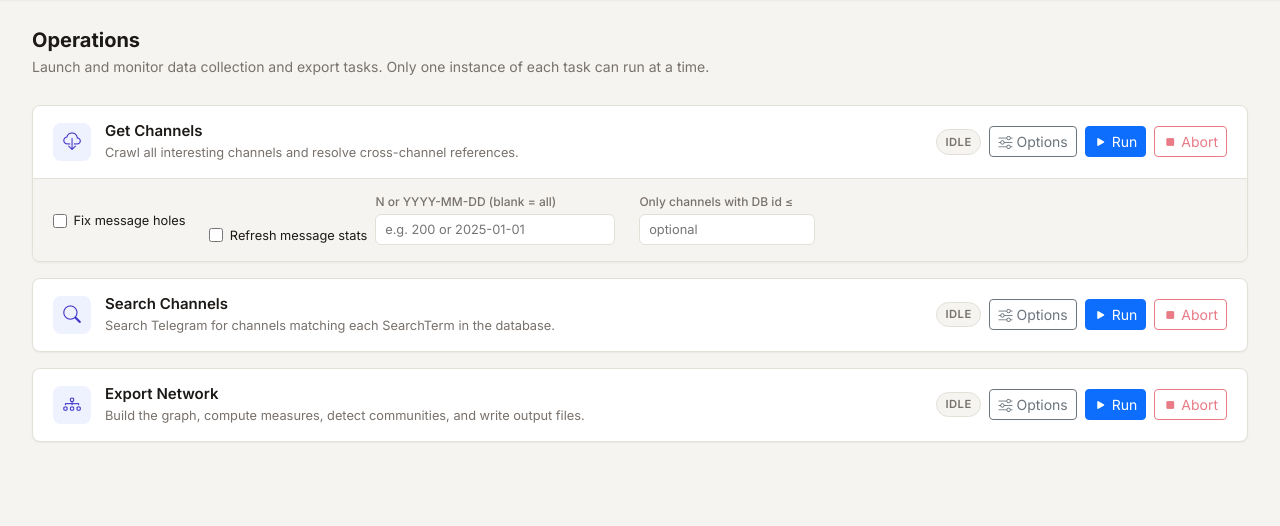
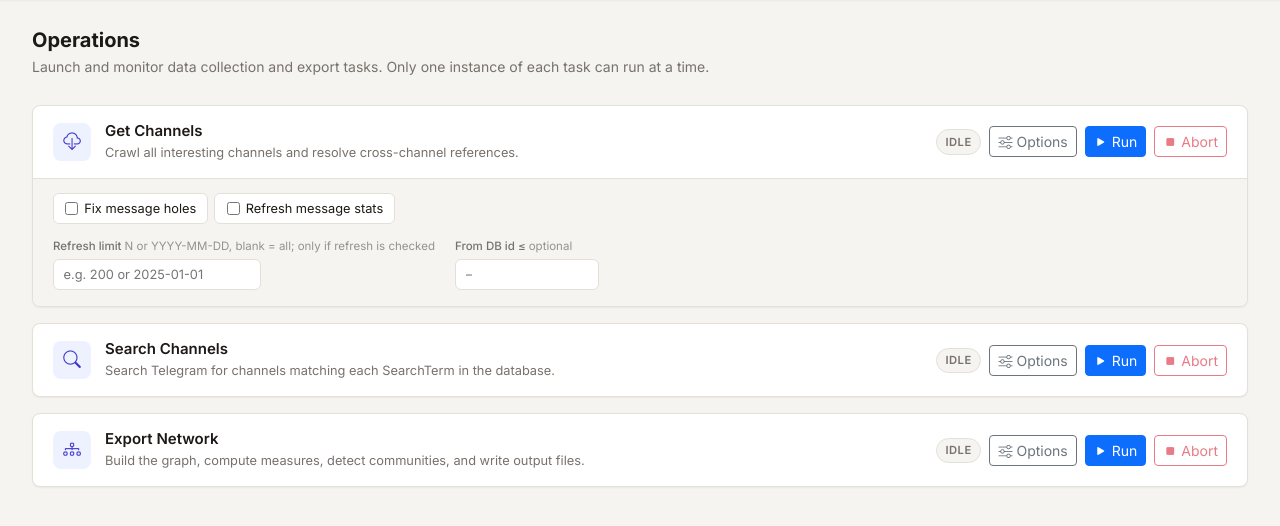
Before and after one commit to giovabal/TNExp, a Django app: page /ops/ in a window 1280 px wide, after a click on "Options". Shown: the part 53-579 px from the top of the page. Run offline with Django 4.2, Linux system fonts and the light colour scheme.

Commit message:
runner: redesign ops form layout — consistent flag chips and param rows
Replace the mixed flex-wrap with separate zones per form:
- .ops-flags: uniform chip-style labels for all checkboxes; checked
  chips highlight in accent (indigo) or amber for destructive "skip" flags
- .ops-params: clean label-above-input columns, all bottom-aligned
- Remove the padding-top alignment hack and the ad-hoc ops-refresh-row

Co-Authored-By: Claude Sonnet 4.6 <noreply@anthropic.com>

```diff
--- a/runner/templates/runner/ops.html
+++ b/runner/templates/runner/ops.html
@@ -78,59 +78,87 @@
   background: var(--bg);
 }
 
-.ops-opts-grid {
+/* --- flag chips --- */
+.ops-flags {
   display: flex;
   flex-wrap: wrap;
-  gap: .5rem 1.5rem;
-  align-items: flex-start;
+  gap: .375rem;
+  margin-bottom: .875rem;
 }
 
-.ops-field {
+.ops-flag {
+  display: inline-flex;
+  align-items: center;
+  gap: .375rem;
+  font-size: .8rem;
+  padding: .3rem .7rem;
+  border: 1px solid var(--border);
+  border-radius: .375rem;
+  background: var(--surface);
+  color: var(--text);
+  cursor: pointer;
+  user-select: none;
+  transition: background .1s, border-color .1s, color .1s;
+}
+.ops-flag input[type="checkbox"] {
+  width: 13px; height: 13px;
+  accent-color: var(--accent);
+  cursor: pointer;
+  flex-shrink: 0;
+}
+.ops-flag:has(input:checked) {
+  background: var(--accent-bg);
+  border-color: var(--accent);
+  color: var(--accent);
+}
+.ops-flag--skip:has(input:checked) {
+  background: #fffbeb;
+  border-color: #d97706;
+  color: #92400e;
+}
+
+/* --- param inputs --- */
+.ops-params {
+  display: flex;
+  flex-wrap: wrap;
+  gap: .5rem 1.25rem;
+  align-items: flex-end;
+}
+
+.ops-param {
   display: flex;
   flex-direction: column;
-  gap: .2rem;
+  gap: .25rem;
 }
 
-.ops-field label {
-  font-size: .75rem;
+.ops-param > label {
+  font-size: .72rem;
   font-weight: 500;
   color: var(--muted);
+  white-space: nowrap;
 }
 
-.ops-field input[type="text"],
-.ops-field input[type="number"],
-.ops-field input[type="date"] {
+.ops-param-hint {
+  font-weight: 400;
+  opacity: .75;
+}
+
+.ops-param input {
   border: 1px solid var(--border);
   border-radius: .375rem;
   background: var(--surface);
   color: var(--text);
   font-size: .8rem;
-  padding: .3rem .55rem;
+  padding: .32rem .6rem;
   outline: none;
   transition: border-color .12s, box-shadow .12s;
-  width: 11rem;
+  width: 9rem;
 }
-
-.ops-field input:focus {
+.ops-param input[data-width="md"] { width: 13rem; }
+.ops-param input[data-width="lg"] { width: 17rem; }
+.ops-param input:focus {
   border-color: var(--accent);
   box-shadow: 0 0 0 2px rgba(67,56,202,.15);
-}
-
-.ops-check {
-  display: flex;
-  align-items: center;
-  gap: .4rem;
-  font-size: .8rem;
-  color: var(--text);
-  cursor: pointer;
-  padding-top: 1.15rem; /* align with labeled fields */
-}
-.ops-check input[type="checkbox"] { accent-color: var(--accent); width: 14px; height: 14px; cursor: pointer; }
-
-.ops-refresh-row {
-  display: flex;
-  align-items: flex-end;
-  gap: .5rem;
 }
 
 /* log terminal */
@@ -229,53 +257,55 @@
         <form id="form-{{ task.name }}">
           {% csrf_token %}
 
-          {% if task.name == "get_channels" %}
-          <div class="ops-opts-grid">
-            <label class="ops-check">
-              <input type="checkbox" name="fixholes">Fix message holes
-            </label>
-            <div class="ops-refresh-row">
-              <label class="ops-check">
-                <input type="checkbox" name="do_refresh" id="do_refresh_check">Refresh message stats
-              </label>
-              <div class="ops-field">
-                <label for="refresh_value">N or YYYY-MM-DD (blank = all)</label>
-                <input type="text" name="refresh_value" id="refresh_value" placeholder="e.g. 200 or 2025-01-01" style="width:15rem">
-              </div>
-            </div>
-            <div class="ops-field">
-              <label for="fromid">Only channels with DB id ≤</label>
-              <input type="number" name="fromid" id="fromid" placeholder="optional">
+          {% if task.name == "search_channels" %}
+          <div class="ops-params">
+            <div class="ops-param">
+              <label for="amount_sc">Max search terms <span class="ops-param-hint">(blank = all)</span></label>
+              <input type="number" name="amount" id="amount_sc" placeholder="–" min="1">
             </div>
           </div>
 
-          {% elif task.name == "search_channels" %}
-          <div class="ops-opts-grid">
-            <div class="ops-field">
-              <label for="amount_{{ task.name }}">Max search terms to process</label>
-              <input type="number" name="amount" id="amount_{{ task.name }}" placeholder="all">
+          {% elif task.name == "get_channels" %}
+          <div class="ops-flags">
+            <label class="ops-flag">
+              <input type="checkbox" name="fixholes">Fix message holes
+            </label>
+            <label class="ops-flag">
+              <input type="checkbox" name="do_refresh">Refresh message stats
+            </label>
+          </div>
+          <div class="ops-params">
+            <div class="ops-param">
+              <label for="refresh_value">Refresh limit <span class="ops-param-hint">N or YYYY-MM-DD, blank = all; only if refresh is checked</span></label>
+              <input type="text" name="refresh_value" id="refresh_value" placeholder="e.g. 200 or 2025-01-01" data-width="md">
+            </div>
+            <div class="ops-param">
+              <label for="fromid">From DB id ≤ <span class="ops-param-hint">optional</span></label>
+              <input type="number" name="fromid" id="fromid" placeholder="–" min="1">
             </div>
           </div>
 
           {% elif task.name == "export_network" %}
-          <div class="ops-opts-grid">
-            <label class="ops-check"><input type="checkbox" name="graph_3d">3D graph</label>
-            <label class="ops-check"><input type="checkbox" name="xlsx">Excel spreadsheets</label>
-            <label class="ops-check"><input type="checkbox" name="gexf">GEXF file</label>
-            <label class="ops-check"><input type="checkbox" name="seo">SEO-optimised output</label>
-            <label class="ops-check"><input type="checkbox" name="no_graph">Skip 2D graph</label>
-            <label class="ops-check"><input type="checkbox" name="no_html">Skip HTML tables</label>
-            <div class="ops-field">
+          <div class="ops-flags">
+            <label class="ops-flag"><input type="checkbox" name="graph_3d">3D graph</label>
+            <label class="ops-flag"><input type="checkbox" name="xlsx">Excel spreadsheets</label>
+            <label class="ops-flag"><input type="checkbox" name="gexf">GEXF file</label>
+            <label class="ops-flag"><input type="checkbox" name="seo">SEO-optimised</label>
+            <label class="ops-flag ops-flag--skip"><input type="checkbox" name="no_graph">Skip 2D graph</label>
+            <label class="ops-flag ops-flag--skip"><input type="checkbox" name="no_html">Skip HTML tables</label>
+          </div>
+          <div class="ops-params">
+            <div class="ops-param">
               <label for="startdate">Start date</label>
               <input type="date" name="startdate" id="startdate">
             </div>
-            <div class="ops-field">
+            <div class="ops-param">
               <label for="enddate">End date</label>
               <input type="date" name="enddate" id="enddate">
             </div>
-            <div class="ops-field">
-              <label for="compare">Compare with project dir</label>
-              <input type="text" name="compare" id="compare" placeholder="path/to/graph/" style="width:14rem">
+            <div class="ops-param">
+              <label for="compare">Compare with project dir <span class="ops-param-hint">optional</span></label>
+              <input type="text" name="compare" id="compare" placeholder="path/to/graph/" data-width="lg">
             </div>
           </div>
           {% endif %}
```
